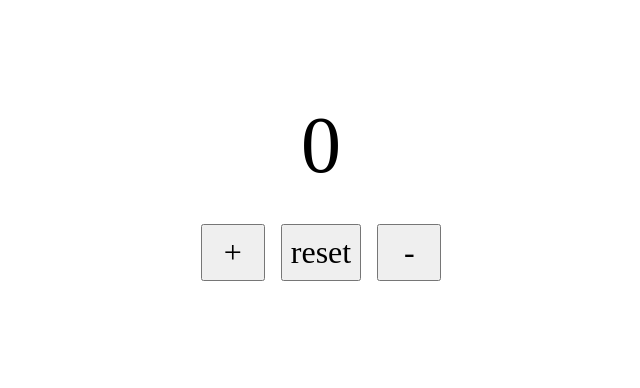
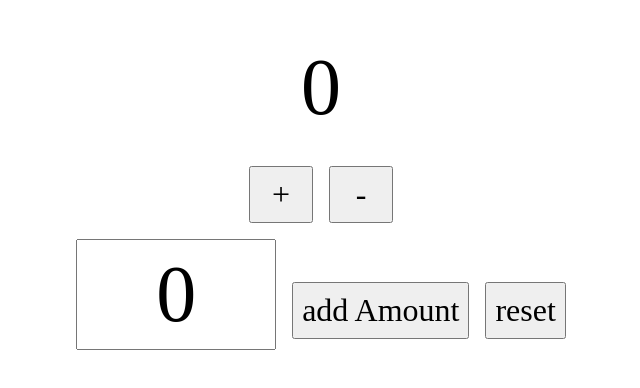
Before and after one commit to TuanDao-0110/redux_tool_kit, a React (Create React App) app: page / in a window 1280 px wide. Shown: the part 202-590 px from the top of the page, without its empty margins (319-959 px from the left). Built offline with nearby package versions, Linux system fonts and the light colour scheme.

Commit message:
dispatch value

```diff
--- a/src/features/counter/Counter.js
+++ b/src/features/counter/Counter.js
@@ -1,10 +1,16 @@
-import React from 'react'
+import React, { useState } from 'react'
 import { useSelector, useDispatch } from 'react-redux'
-import { increment, decrement, reset } from './couterSlice'
+import { increment, decrement, reset, incrementByAmount } from './couterSlice'
+
 export default function Counter() {
     const count = useSelector(state => state.counterReducer.count)
     const dispatch = useDispatch()
-
+    const [incrementAmount, setIncrementAmount] = useState(0)
+    const addValue = Number(incrementAmount) || 0
+    const resetAll = ()=>{
+        setIncrementAmount(0)
+        dispatch(reset())
+    }
     return (
         <>
             <section>
@@ -13,14 +19,25 @@ export default function Counter() {
                     <button onClick={() => {
                         dispatch(increment())
                     }}>+</button>
-                    <button onClick={() => {
-                        dispatch(reset())
-                    }}>reset</button>
+
                     <button onClick={() => {
                         dispatch(decrement())
                     }}>-</button>
 
                 </div>
+                <div>
+                    <input type='text' value={incrementAmount} onChange={(e) => {
+                        setIncrementAmount(e.target.value)
+                    }}></input>
+                    <button onClick={()=> {
+                        dispatch(incrementByAmount(addValue))
+                    }}>
+                        add Amount
+                    </button>
+                    <button onClick={() => {
+                        resetAll()
+                    }}>reset</button>
+                </div>
             </section>
         </>
     )
--- a/src/features/counter/couterSlice.js
+++ b/src/features/counter/couterSlice.js
@@ -21,12 +21,15 @@ const counterSlice = createSlice({
         },
         reset: (state) => {
             state.count = 0
+        },
+        incrementByAmount :(state,action)=>{
+            state.count += action.payload
         }
     }
 })
 
 // 4. now we can export it use:
 
-export const { increment, decrement ,reset} = counterSlice.actions
+export const { increment, decrement ,reset,incrementByAmount} = counterSlice.actions
 
 export default counterSlice.reducer
```
